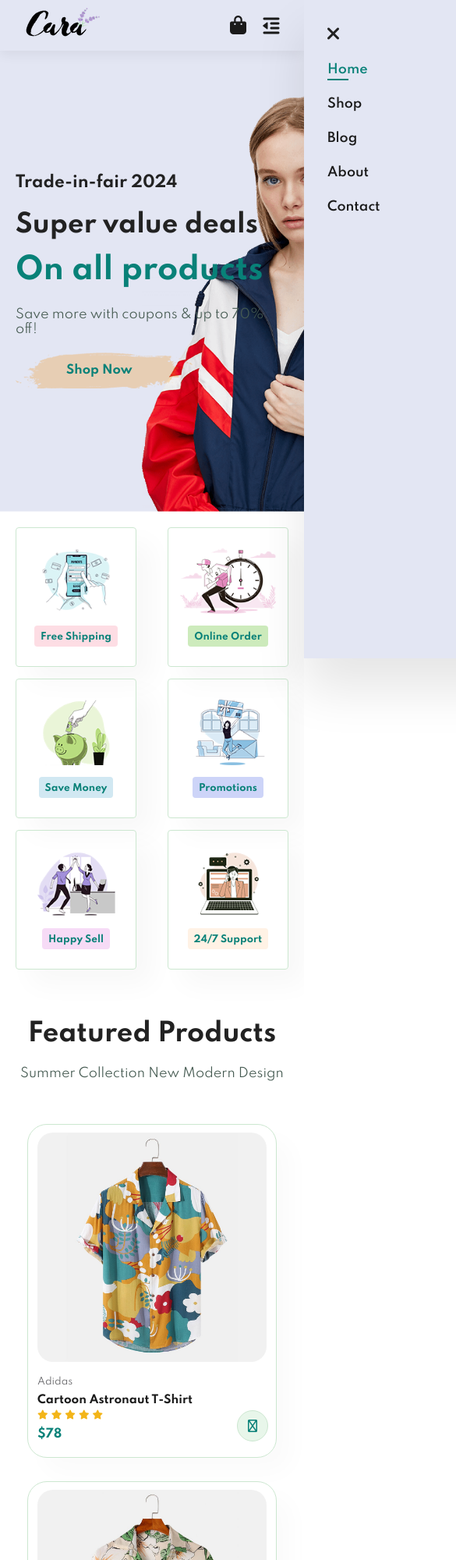
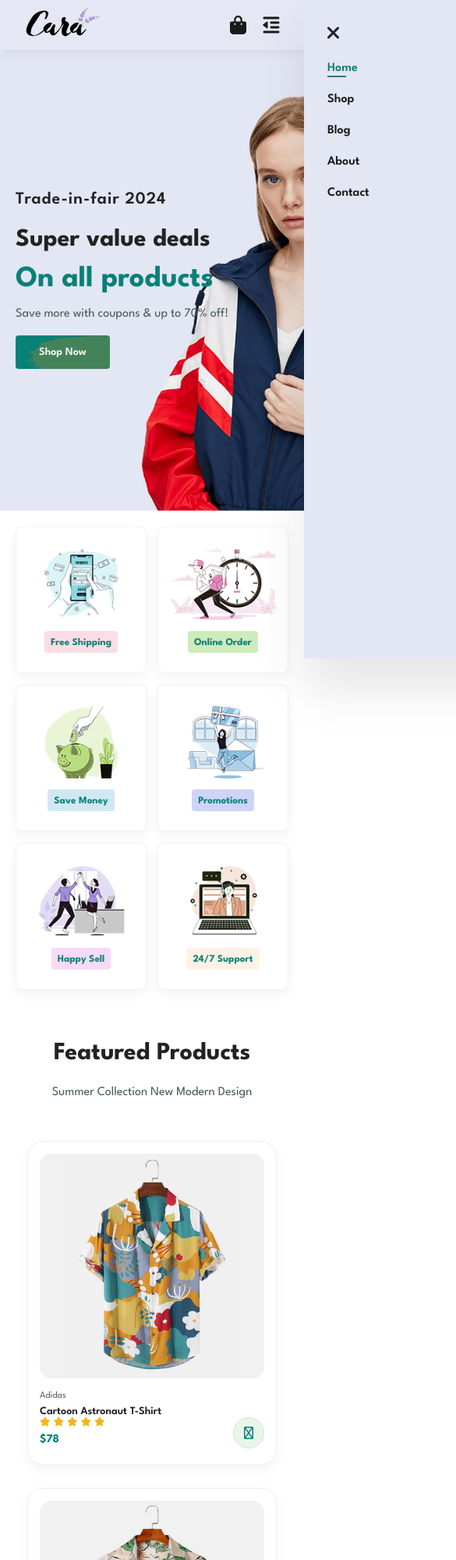
Before and after one commit to mehfoozahmad/mehfoozahmad.github.io, a plain HTML site: page index.html in a window 390 px wide. Shown: the top 2000 px of the page at 78% size, 585 px wide, since content can reach past the window. Drawn offline with Linux system fonts and the light colour scheme.

Commit message:
Update style.css

```diff
--- a/style.css
+++ b/style.css
@@ -1,12 +1,17 @@
-@import url('https://fonts.googleapis.com/css2?family=Spartan:wght@100;200;300;400;500;600;700&display=swap');
+@import url('https://fonts.googleapis.com/css2?family=League+Spartan:wght@100;200;300;400;500;600;700;800&display=swap');
 
-/* --- Global Variables & Reset --- */
+/* --- 1. Variables & Global Reset --- */
 :root {
-    --primary-color: #088178;
-    --text-color: #1a1a1a;
-    --bg-color: #e3e6f3;
-    --white: #fff;
-    --shadow: 20px 20px 30px rgba(0, 0, 0, 0.02);
+    --primary: #088178;
+    --primary-dark: #06605a;
+    --text-main: #1a1a1a;
+    --text-muted: #465b52;
+    --bg-light: #e3e6f3;
+    --white: #ffffff;
+    --gradient: linear-gradient(90deg, #088178 0%, #0c9b91 100%);
+    --shadow-sm: 0 5px 15px rgba(0, 0, 0, 0.05);
+    --shadow-md: 0 10px 20px rgba(0, 0, 0, 0.08);
+    --shadow-hover: 0 20px 30px rgba(0, 0, 0, 0.1);
     --border: 1px solid #cce7d0;
 }
 
@@ -14,32 +19,80 @@
     margin: 0;
     padding: 0;
     box-sizing: border-box;
-    font-family: 'Spartan', sans-serif;
+    font-family: 'League Spartan', sans-serif;
 }
 
-h1 { font-size: 50px; line-height: 64px; color: #222; }
-h2 { font-size: 46px; line-height: 54px; color: #222; }
-h4 { font-size: 20px; color: #222; }
-h6 { font-weight: 700; font-size: 12px; }
-p { font-size: 16px; color: #465b52; margin: 15px 0 20px 0; }
+html {
+    scroll-behavior: smooth;
+}
 
-.section-p1 { padding: 40px 80px; }
+body {
+    width: 100%;
+    overflow-x: hidden; /* Prevents horizontal scrollbar */
+}
+
+/* Typography Scale */
+h1 { font-size: 56px; line-height: 64px; color: #222; margin-bottom: 10px; }
+h2 { font-size: 48px; line-height: 54px; color: #222; }
+h4 { font-size: 22px; color: #222; font-weight: 600; }
+h6 { font-weight: 700; font-size: 13px; }
+p { font-size: 16px; color: var(--text-muted); margin: 15px 0 20px 0; }
+
+.section-p1 { padding: 80px 80px; }
 .section-m1 { margin: 40px 0; }
 
-body { width: 100%; }
+/* --- 2. Button Designs --- */
+button {
+    font-size: 14px;
+    font-weight: 600;
+    padding: 15px 30px;
+    border-radius: 4px;
+    cursor: pointer;
+    border: none;
+    outline: none;
+    transition: all 0.3s ease;
+}
 
-/* --- Header --- */
+.btn-primary {
+    background: var(--primary);
+    color: var(--white);
+    background-image: url("button.png"); /* Optional texture */
+}
+
+.btn-primary:hover {
+    background: var(--primary-dark);
+    transform: translateY(-3px);
+    box-shadow: 0 5px 15px rgba(8, 129, 120, 0.4);
+}
+
+.btn-white {
+    background-color: var(--white);
+    color: #000;
+}
+.btn-white:hover {
+    background: var(--primary);
+    color: var(--white);
+}
+
+/* --- 3. Header & Glassmorphism --- */
 #header {
     display: flex;
     align-items: center;
     justify-content: space-between;
     padding: 20px 80px;
-    background: var(--bg-color);
+    background: rgba(227, 230, 243, 0.9); /* Transparent */
     box-shadow: 0 5px 15px rgba(0, 0, 0, 0.06);
     z-index: 999;
     position: sticky;
     top: 0;
     left: 0;
+    backdrop-filter: blur(10px); /* The "Frosted Glass" effect */
+    transition: 0.3s ease;
+}
+
+#header.sticky {
+    padding: 10px 80px;
+    box-shadow: 0 10px 20px rgba(0,0,0,0.1);
 }
 
 #navbar {
@@ -64,7 +117,7 @@ body { width: 100%; }
 
 #navbar li a:hover,
 #navbar li a.active {
-    color: var(--primary-color);
+    color: var(--primary);
 }
 
 #navbar li a.active::after,
@@ -72,7 +125,7 @@ body { width: 100%; }
     content: "";
     width: 30%;
     height: 2px;
-    background: var(--primary-color);
+    background: var(--primary);
     position: absolute;
     bottom: -4px;
     left: 20px;
@@ -81,10 +134,10 @@ body { width: 100%; }
 #mobile { display: none; align-items: center; }
 #close { display: none; }
 
-/* --- Hero Section --- */
+/* --- 4. Hero Section --- */
 #hero {
     background-image: url("hero4.png");
-    height: 90vh;
+    height: 100vh; /* Full screen height */
     width: 100%;
     background-size: cover;
     background-position: top 25% right 0;
@@ -95,22 +148,10 @@ body { width: 100%; }
     justify-content: center;
 }
 
-#hero h4 { padding-bottom: 15px; }
-#hero h1 { color: var(--primary-color); }
+#hero h4 { padding-bottom: 15px; letter-spacing: 1px; }
+#hero h1 { color: var(--primary); }
 
-#hero button {
-    background-image: url("button.png"); /* Ensure this image exists, or use simple CSS below */
-    background-color: transparent;
-    color: var(--primary-color);
-    border: 0;
-    padding: 14px 80px 14px 65px;
-    background-repeat: no-repeat;
-    cursor: pointer;
-    font-weight: 700;
-    font-size: 15px;
-}
-
-/* --- Features Section --- */
+/* --- 5. Features Section --- */
 #feature {
     display: flex;
     align-items: center;
@@ -122,16 +163,17 @@ body { width: 100%; }
     width: 180px;
     text-align: center;
     padding: 25px 15px;
-    box-shadow: 20px 20px 34px rgba(0, 0, 0, 0.03);
-    border: var(--border);
-    border-radius: 4px;
+    box-shadow: var(--shadow-sm);
+    border: 1px solid rgba(0,0,0,0.05); /* Softer border */
+    border-radius: 8px;
     margin: 15px 0;
-    transition: transform 0.3s ease;
+    background: #fff;
+    transition: 0.3s ease;
 }
 
 #feature .fe-box:hover {
-    box-shadow: 10px 10px 54px rgba(70, 62, 221, 0.1);
-    transform: translateY(-5px); /* Professional hover effect */
+    box-shadow: var(--shadow-hover);
+    transform: translateY(-10px); /* Significant lift */
 }
 
 #feature .fe-box img { width: 100%; margin-bottom: 10px; }
@@ -141,18 +183,18 @@ body { width: 100%; }
     padding: 9px 8px 6px 8px;
     line-height: 1;
     border-radius: 4px;
-    color: var(--primary-color);
+    color: var(--primary);
     background-color: #fddde4;
 }
 
-/* Feature Box Unique Colors */
+/* Feature Colors */
 #feature .fe-box:nth-child(2) h6 { background-color: #cdebbc; }
 #feature .fe-box:nth-child(3) h6 { background-color: #d1e8f2; }
 #feature .fe-box:nth-child(4) h6 { background-color: #cdd4f8; }
 #feature .fe-box:nth-child(5) h6 { background-color: #f6dbf6; }
 #feature .fe-box:nth-child(6) h6 { background-color: #fff2e5; }
 
-/* --- Products Section --- */
+/* --- 6. Product Cards --- */
 #product1 { text-align: center; }
 
 #product1 .pro-container {
@@ -165,44 +207,64 @@ body { width: 100%; }
 #product1 .pro {
     width: 23%;
     min-width: 250px;
-    padding: 10px 12px;
-    border: var(--border);
-    border-radius: 25px;
+    padding: 15px;
+    border: 1px solid #f0f0f0;
+    border-radius: 20px;
     cursor: pointer;
-    box-shadow: var(--shadow);
+    box-shadow: var(--shadow-sm);
     margin: 15px 0;
-    transition: 0.2s ease;
+    transition: 0.3s ease;
     position: relative;
+    background: #fff;
+    overflow: hidden; /* Keeps images inside radius */
 }
 
-#product1 .pro:hover { box-shadow: 20px 20px 30px rgba(0, 0, 0, 0.06); }
-#product1 .pro img { width: 100%; border-radius: 20px; }
+#product1 .pro:hover {
+    box-shadow: var(--shadow-hover);
+    transform: scale(1.02); /* Subtle zoom */
+}
+
+#product1 .pro img {
+    width: 100%;
+    border-radius: 15px;
+    transition: 0.3s ease;
+}
+
+/* Image zoom inside card on hover */
+#product1 .pro:hover img {
+    transform: scale(1.03);
+}
+
 #product1 .pro .des { text-align: start; padding: 10px 0; }
 #product1 .pro .des span { color: #606063; font-size: 12px; }
-#product1 .pro .des h5 { padding-top: 7px; color: #1a1a1a; font-size: 14px; }
+#product1 .pro .des h5 { padding-top: 7px; color: #1a1a1a; font-size: 14px; font-weight: 600; }
 #product1 .pro .des i { font-size: 12px; color: rgb(243, 181, 25); }
-#product1 .pro .des h4 { padding-top: 7px; font-size: 15px; font-weight: 700; color: var(--primary-color); }
+#product1 .pro .des h4 { padding-top: 7px; font-size: 15px; font-weight: 700; color: var(--primary); }
 
 #product1 .pro .cart {
     width: 40px;
     height: 40px;
     line-height: 40px;
-    border-radius: 50px;
+    border-radius: 50%;
     background-color: #e8f6ea;
     font-weight: 500;
-    color: var(--primary-color);
+    color: var(--primary);
     border: 1px solid #cce7d0;
     position: absolute;
     bottom: 20px;
-    right: 10px;
+    right: 15px;
     display: flex;
     align-items: center;
     justify-content: center;
-    transition: all 0.3s ease;
+    transition: 0.3s ease;
 }
-#product1 .pro .cart:hover { background: var(--primary-color); color: #fff; }
+#product1 .pro .cart:hover {
+    background: var(--primary);
+    color: #fff;
+    transform: rotate(360deg); /* Playful interaction */
+}
 
-/* --- Banner Section --- */
+/* --- 7. Banner (Parallax) --- */
 #banner {
     display: flex;
     flex-direction: column;
@@ -211,30 +273,17 @@ body { width: 100%; }
     text-align: center;
     background-image: url("banner/b2.jpg");
     width: 100%;
-    height: 40vh;
+    height: 45vh;
     background-size: cover;
     background-position: center;
+    background-attachment: fixed; /* Parallax Effect */
 }
 
-#banner h4 { color: #fff; font-size: 16px; }
-#banner h2 { color: #fff; font-size: 30px; padding: 10px 0; }
+#banner h4 { color: #fff; font-size: 18px; }
+#banner h2 { color: #fff; font-size: 34px; padding: 10px 0; text-shadow: 1px 1px 2px rgba(0,0,0,0.3); }
 #banner h2 span { color: #ef3636; }
 
-button.normal {
-    font-size: 14px;
-    font-weight: 600;
-    padding: 15px 30px;
-    color: #000;
-    background-color: #fff;
-    border-radius: 4px;
-    cursor: pointer;
-    border: none;
-    outline: none;
-    transition: 0.2s;
-}
-button.normal:hover { background: var(--primary-color); color: #fff; }
-
-/* --- Newsletter Section --- */
+/* --- 8. Newsletter --- */
 #newsletter {
     display: flex;
     justify-content: space-between;
@@ -257,21 +306,22 @@ button.normal:hover { background: var(--primary-color); color: #fff; }
     font-size: 14px;
     width: 100%;
     border: 1px solid transparent;
-    border-radius: 4px 0 0 4px; /* Connected input and button */
+    border-radius: 4px 0 0 4px;
     outline: none;
 }
 #newsletter button {
-    background-color: var(--primary-color);
+    background-color: var(--primary);
     color: #fff;
     white-space: nowrap;
     border-radius: 0 4px 4px 0;
 }
 
-/* --- Footer --- */
+/* --- 9. Footer --- */
 footer {
     display: flex;
     flex-wrap: wrap;
     justify-content: space-between;
+    background: #fff; /* Clean look */
 }
 
 footer .col {
@@ -285,7 +335,7 @@ footer .logo { margin-bottom: 30px; }
 footer h4 { font-size: 14px; padding-bottom: 20px; }
 footer p { font-size: 13px; margin: 0 0 8px 0; }
 footer a { font-size: 13px; text-decoration: none; color: #222; margin-bottom: 10px; transition: 0.2s; }
-footer a:hover { color: var(--primary-color); padding-left: 5px; } /* Little slide effect */
+footer a:hover { color: var(--primary); padding-left: 5px; }
 
 footer .follow { margin-top: 20px; }
 footer .follow i {
@@ -294,13 +344,25 @@ footer .follow i {
     cursor: pointer;
     transition: 0.2s;
 }
-footer .follow i:hover { color: var(--primary-color); }
+footer .follow i:hover { color: var(--primary); transform: translateY(-3px); }
 
 footer .install .row img { border: 1px solid #088178; border-radius: 6px; margin: 10px 0 15px 0; }
 footer .install img { margin: 10px 0 15px 0; }
-footer .copyright { width: 100%; text-align: center; }
+footer .copyright { width: 100%; text-align: center; margin-top: 20px; font-size: 12px; }
 
-/* --- Responsive Media Queries --- */
+/* --- 10. Scroll Animation Classes (JS triggers these) --- */
+.hidden-element {
+    opacity: 0;
+    transform: translateY(30px); /* Start slightly down */
+    transition: all 0.8s ease;
+}
+
+.show {
+    opacity: 1;
+    transform: translateY(0); /* Animate to position */
+}
+
+/* --- 11. Responsive Media Queries --- */
 
 @media (max-width: 799px) {
     .section-p1 { padding: 40px 40px; }
@@ -319,6 +381,7 @@ footer .copyright { width: 100%; text-align: center; }
         box-shadow: 0 40px 60px rgba(0,0,0,0.1);
         padding: 80px 0 0 10px;
         transition: 0.3s;
+        z-index: 1000;
     }
 
     #navbar.active { right: 0; }
@@ -335,7 +398,7 @@ footer .copyright { width: 100%; text-align: center; }
     #feature .fe-box { margin: 15px 15px; }
     #product1 .pro-container { justify-content: center; }
     #product1 .pro { margin: 15px; }
-    #banner { height: 20vh; }
+    #banner { height: 25vh; }
     #newsletter .form { width: 70%; }
 }
 
@@ -343,12 +406,12 @@ footer .copyright { width: 100%; text-align: center; }
     .section-p1 { padding: 20px; }
 
     #header { padding: 10px 30px; }
-    h1 { font-size: 38px; }
+    h1 { font-size: 38px; line-height: 45px; }
     h2 { font-size: 32px; }
 
     #hero { padding: 0 20px; background-position: 55%; }
     #feature { justify-content: space-between; }
-    #feature .fe-box { width: 155px; margin: 0 0 15px 0; }
+    #feature .fe-box { width: 48%; margin: 0 0 15px 0; }
 
     #product1 .pro { width: 100%; }
 
```
